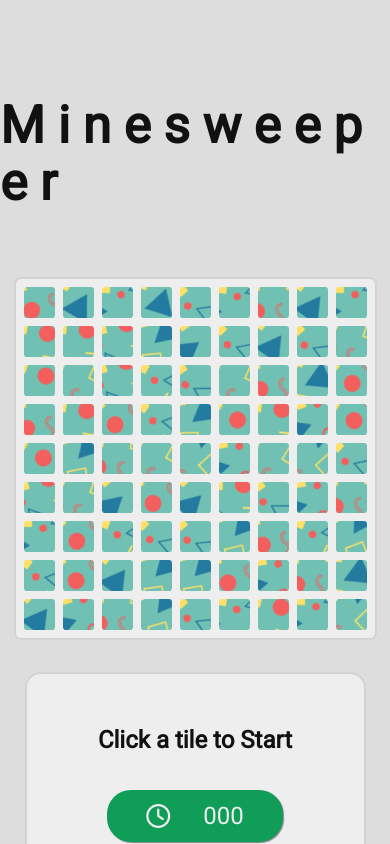
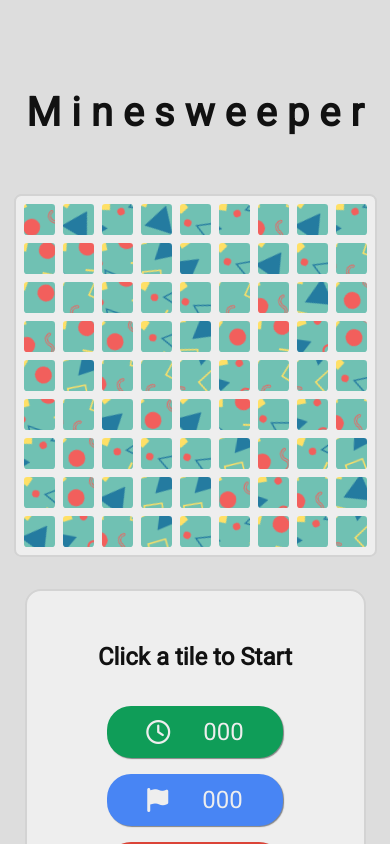
Before and after one commit to DaveyDark/react-minesweeper, a React (Vite) app: page / in a window 390 px wide. Shown: the top 844 px of the page. Built offline with nearby package versions, Linux system fonts and the light colour scheme.

Commit message:
Made responsive

```diff
--- a/src/index.css
+++ b/src/index.css
@@ -309,6 +309,10 @@
     flex-direction: column;
     padding: 4em 0;
   }
+  h1 {
+    font-size: 2.5em;
+    line-height: 1.1;
+  }
   .content-block {
     width: 70% !important;
   }
```
